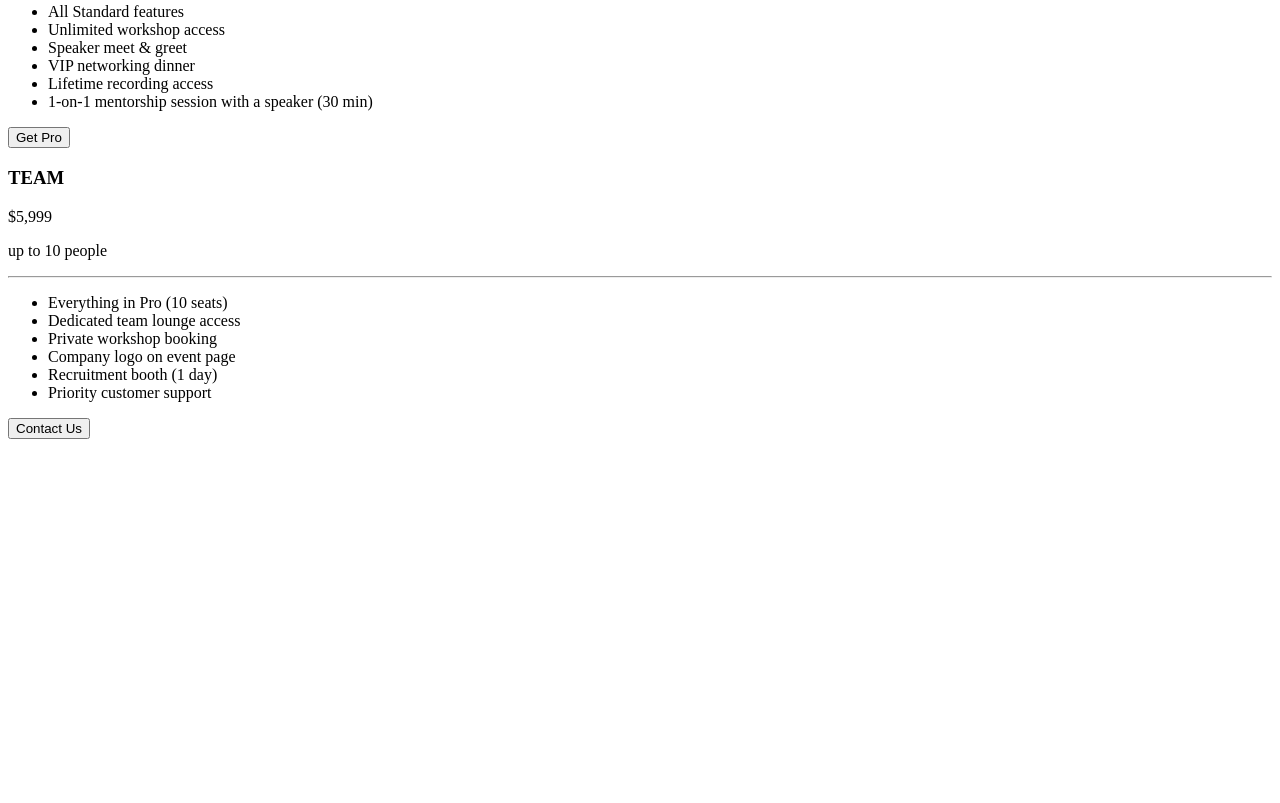
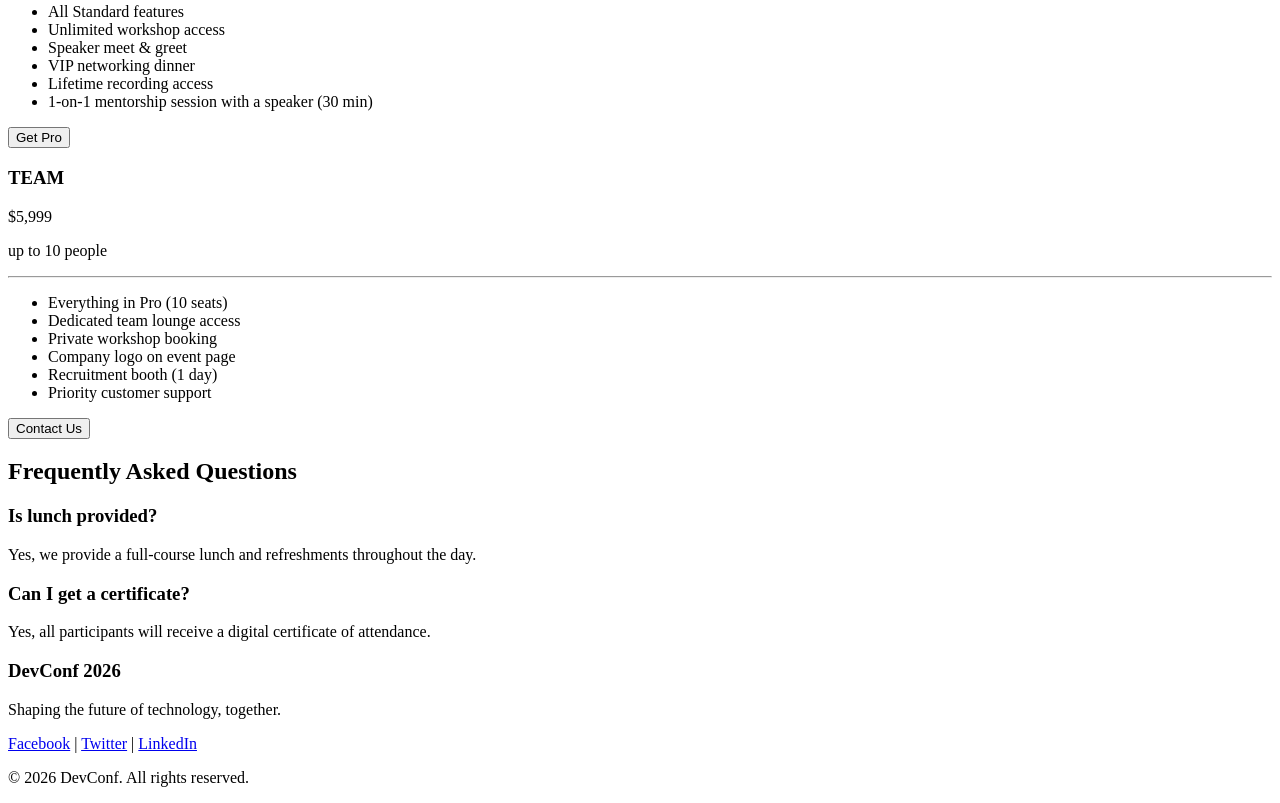
Before and after one commit to mustafizrahman055-hub/PH-Assingment-01, a plain HTML site: page index.html in a window 1280 px wide. Shown: the part 2521-3324 px from the top of the page. Before the commit the page ends 2968 px from the top, so only its background shows below. Drawn offline with Linux system fonts and the light colour scheme.

Commit message:
FAQ and Footer Section Added

```diff
--- a/index.html
+++ b/index.html
@@ -122,5 +122,33 @@
     </div>
 </section>
 
+<!--FAQ SECTION-->
+<section id="faq" class="faq-section">
+    <h2>Frequently Asked Questions</h2>
+    <div class="faq-container">
+        <div class="faq-item">
+            <h3>Is lunch provided?</h3>
+            <p>Yes, we provide a full-course lunch and refreshments throughout the day.</p>
+        </div>
+        <div class="faq-item">
+            <h3>Can I get a certificate?</h3>
+            <p>Yes, all participants will receive a digital certificate of attendance.</p>
+        </div>
+    </div>
+</section>
+
+<!-- Footer Section -->
+<footer class="footer">
+    <div class="footer-content">
+        <h3>DevConf 2026</h3>
+        <p>Shaping the future of technology, together.</p>
+
+        <div class="footer-social">
+            <a href="#">Facebook</a> | <a href="#">Twitter</a> | <a href="#">LinkedIn</a>
+        </div>
+
+        <p class="copyright">&copy; 2026 DevConf. All rights reserved.</p>
+    </div>
+</footer>
 </body>
 </html>
```
